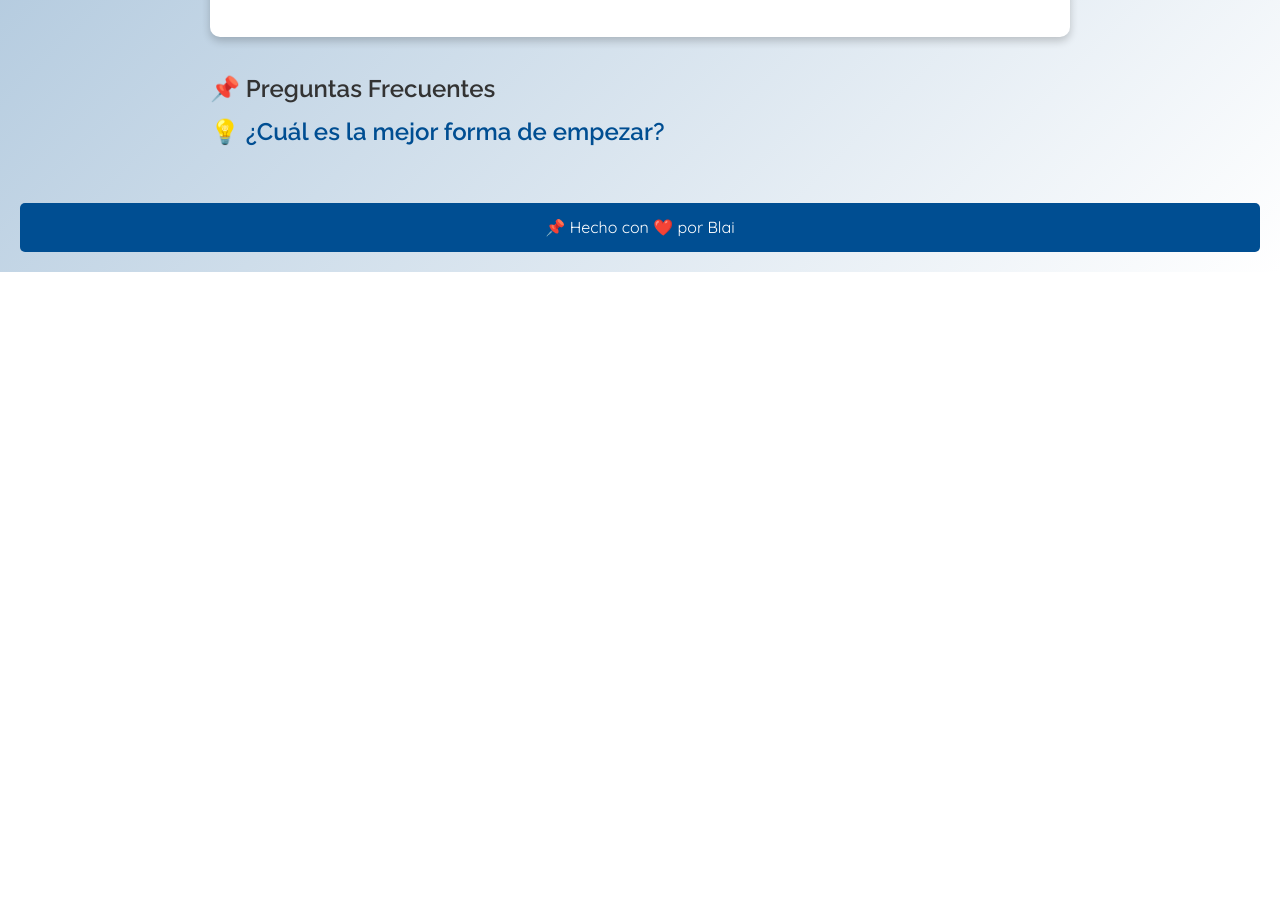
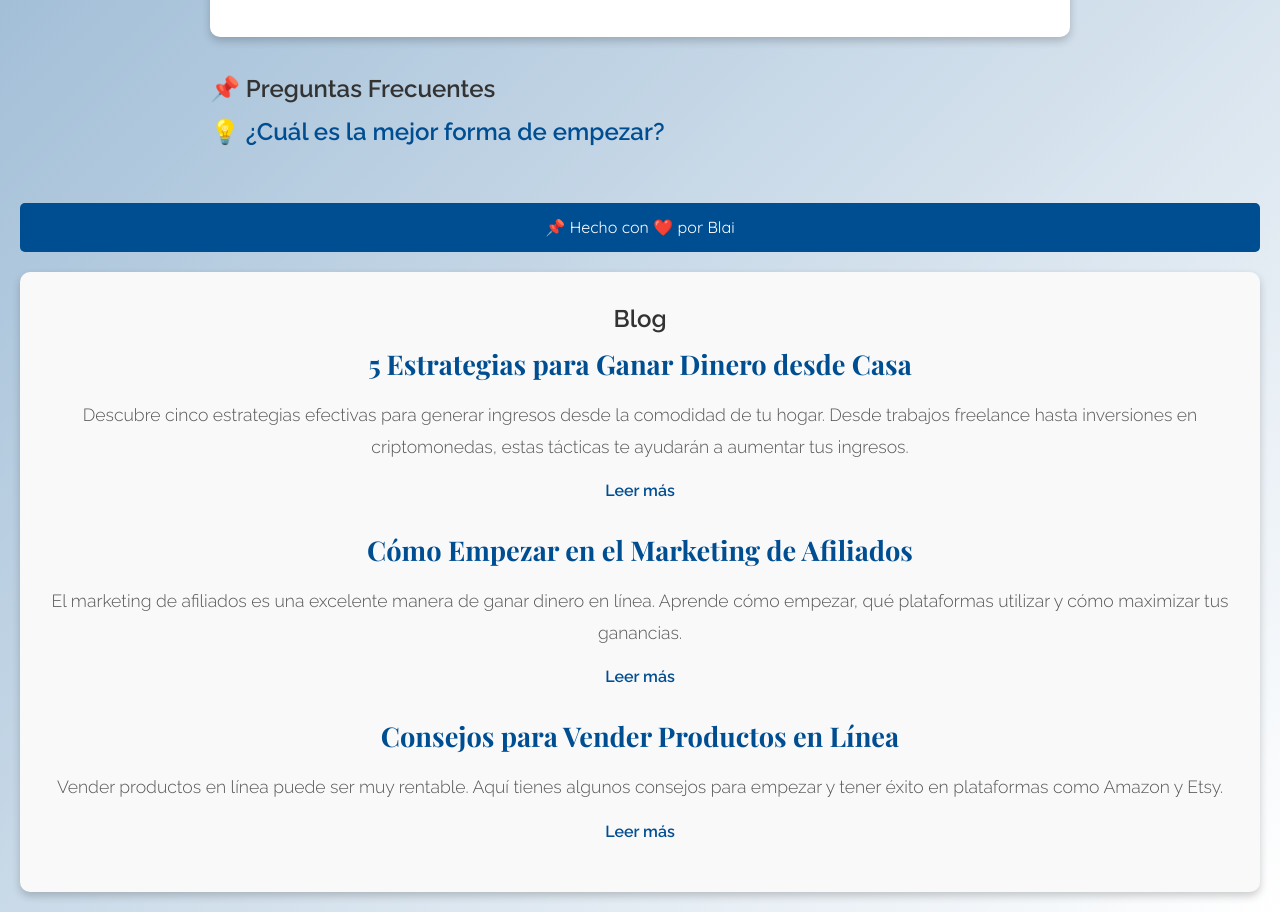
Before and after one commit to blai6/blai6.github.io, a plain HTML site: page index.html in a window 1280 px wide. Shown: the part 3856-4768 px from the top of the page. Before the commit the page ends 4128 px from the top, so only its background shows below. Drawn offline with nearby package versions, Linux system fonts and the light colour scheme.

Commit message:
add blog

```diff
--- a/index.html
+++ b/index.html
@@ -205,3 +205,63 @@
     </script>
 </body>
 </html>
+<!DOCTYPE html>
+<html lang="es">
+<head>
+    <meta charset="UTF-8">
+    <meta name="viewport" content="width=device-width, initial-scale=1.0">
+    <title>💰 Ganar Dinero Fácil - Blog</title>
+    <link href="https://fonts.googleapis.com/css2?family=Roboto:wght@400;700&family=Playfair+Display:wght@400;700&family=Quicksand:wght@400;700&family=Pacifico&family=Raleway:wght@300;600&display=swap" rel="stylesheet">
+    <style>
+        .blog {
+            background: #f9f9f9;
+            padding: 25px;
+            margin-top: 20px;
+            border-radius: 10px;
+            box-shadow: 0 4px 8px rgba(0, 0, 0, 0.2);
+        }
+        .blog-post {
+            margin-bottom: 20px;
+        }
+        .blog-post h3 {
+            font-family: 'Playfair Display', serif;
+            color: #004e92;
+            font-size: 1.7rem;
+            margin-bottom: 10px;
+        }
+        .blog-post p {
+            font-size: 1.1rem;
+            color: #555;
+            margin-bottom: 15px;
+        }
+        .blog-post a {
+            color: #004e92;
+            text-decoration: none;
+            font-weight: bold;
+        }
+        .blog-post a:hover {
+            text-decoration: underline;
+        }
+    </style>
+</head>
+<body>
+    <section class="blog">
+        <h2>Blog</h2>
+        <div class="blog-post">
+            <h3>5 Estrategias para Ganar Dinero desde Casa</h3>
+            <p>Descubre cinco estrategias efectivas para generar ingresos desde la comodidad de tu hogar. Desde trabajos freelance hasta inversiones en criptomonedas, estas tácticas te ayudarán a aumentar tus ingresos.</p>
+            <a href="#">Leer más</a>
+        </div>
+        <div class="blog-post">
+            <h3>Cómo Empezar en el Marketing de Afiliados</h3>
+            <p>El marketing de afiliados es una excelente manera de ganar dinero en línea. Aprende cómo empezar, qué plataformas utilizar y cómo maximizar tus ganancias.</p>
+            <a href="#">Leer más</a>
+        </div>
+        <div class="blog-post">
+            <h3>Consejos para Vender Productos en Línea</h3>
+            <p>Vender productos en línea puede ser muy rentable. Aquí tienes algunos consejos para empezar y tener éxito en plataformas como Amazon y Etsy.</p>
+            <a href="#">Leer más</a>
+        </div>
+    </section>
+</body>
+</html>
```
